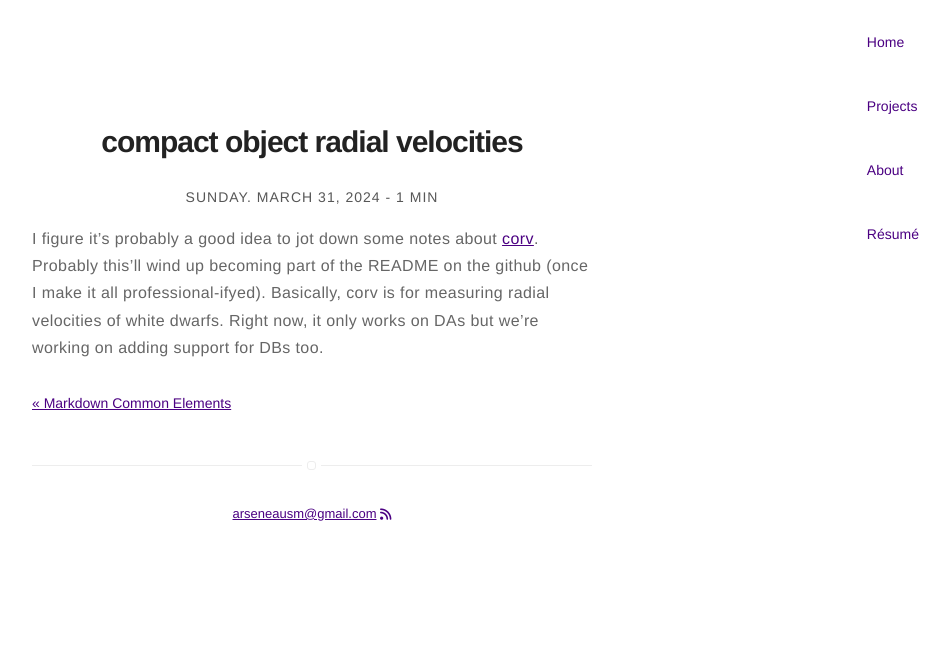
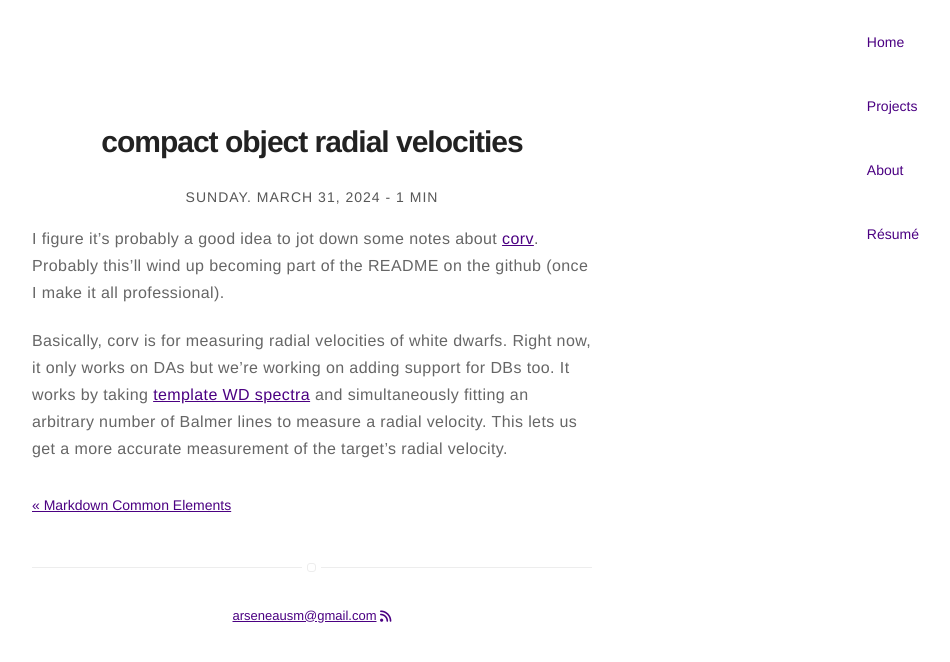
Before and after one commit to stefanarseneau/stefanarseneau.github.io, a Jekyll site: the page built from _posts/2024-03-31-compact-object-radial-velocities.md, in a window 1280 px wide. Shown: the top 662 px of the page, without its empty margins (328-1278 px from the left). Built offline with Jekyll 4.4.1, drawn with Linux system fonts in a browser that asks for light colours; nearby versions of some CDN libraries.

Commit message:
Update 2024-03-31-compact-object-radial-velocities.md

```diff
--- a/_posts/2024-03-31-compact-object-radial-velocities.md
+++ b/_posts/2024-03-31-compact-object-radial-velocities.md
@@ -14,5 +14,8 @@ description: Markdown summary with different options
 ---
 
 I figure it's probably a good idea to jot down some notes about [corv](https://github.com/vedantchandra/corv). Probably this'll wind up becoming part of the README on the github
-(once I make it all professional-ifyed). Basically, corv is for measuring radial velocities of white dwarfs. Right now, it only works on DAs but we're working on adding support
-for DBs too.
+(once I make it all professional).
+
+Basically, corv is for measuring radial velocities of white dwarfs. Right now, it only works on DAs but we're working on adding support for DBs too. It works by taking [template
+WD spectra](https://warwick.ac.uk/fac/sci/physics/research/astro/people/tremblay/modelgrids/) and simultaneously fitting an arbitrary number of Balmer lines to measure a radial
+velocity. This lets us get a more accurate measurement of the target's radial velocity.
```
